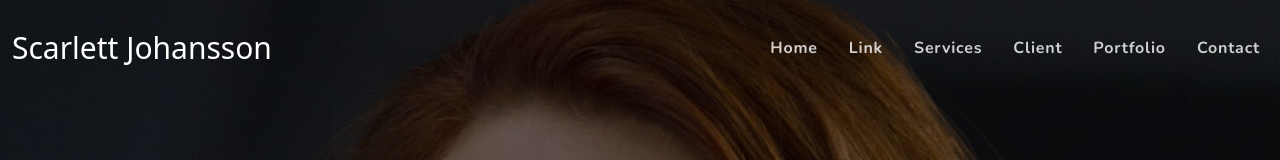
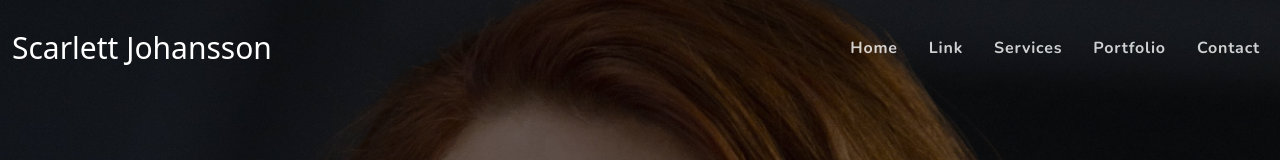
Before and after one commit to masterji4u/meetageek, a plain HTML site: page index.html in a window 1280 px wide. Shown: the top 160 px of the page. Drawn offline with nearby package versions, Linux system fonts and the light colour scheme.

Commit message:
Update index.html

```diff
--- a/index.html
+++ b/index.html
@@ -37,9 +37,6 @@
           </li>
           <li class="nav-item">
             <a href="#services-id" class="nav-link">Services</a>
-          </li>
-          <li class="nav-item">
-            <a href="" class="nav-link">Client</a>
           </li>
           <li class="nav-item">
             <a href="#exp-id" class="nav-link">Portfolio</a>
```
